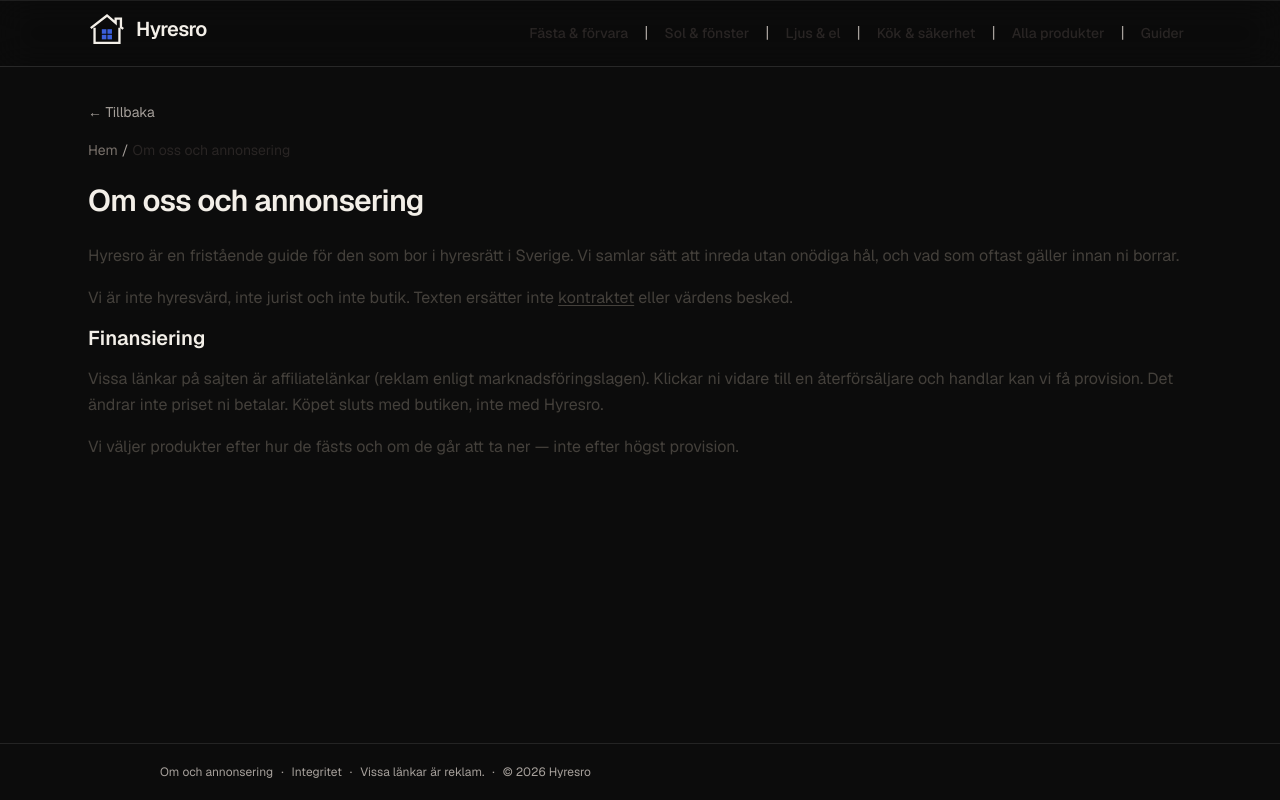
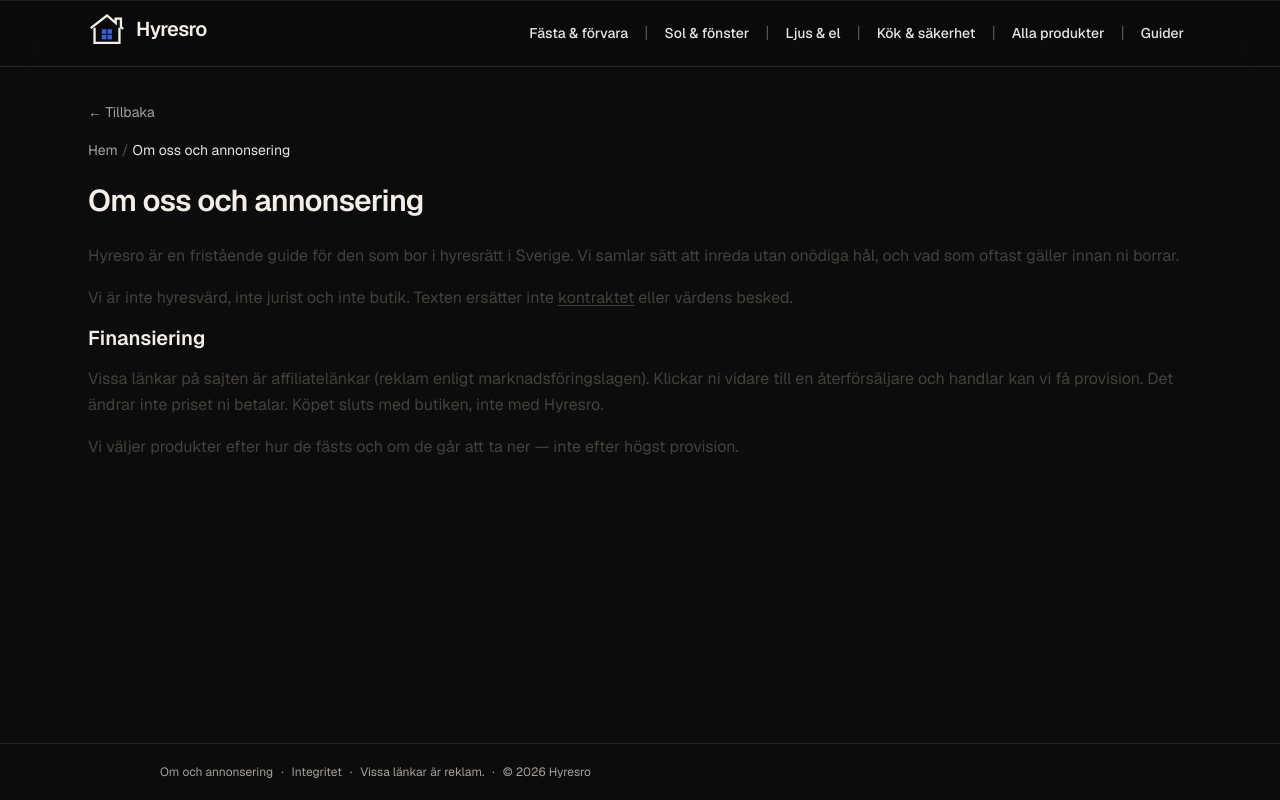
Before and after one commit to snabbsajt/hyresro, a Next.js app: page /om in a window 1280 px wide. Built offline with nearby package versions, Linux system fonts and the light colour scheme.

Commit message:
Header och smulor i mörkt läge

```diff
--- a/src/components/Crumbs.tsx
+++ b/src/components/Crumbs.tsx
@@ -17,7 +17,7 @@ export function Crumbs({ items }: { items: Crumb[] }) {
   };
 
   return (
-    <nav aria-label="Du är här" className="text-sm text-stone-500">
+    <nav aria-label="Du är här" className="text-sm text-stone-400">
       <script
         type="application/ld+json"
         dangerouslySetInnerHTML={{ __html: JSON.stringify(jsonLd) }}
@@ -27,11 +27,11 @@ export function Crumbs({ items }: { items: Crumb[] }) {
           const last = i === trail.length - 1;
           return (
             <li key={`${c.label}-${i}`} className="flex items-center gap-1">
-              {i > 0 ? <span aria-hidden className="text-stone-400">/</span> : null}
+              {i > 0 ? <span aria-hidden className="text-stone-600">/</span> : null}
               {last || !c.href ? (
-                <span className={last ? "text-stone-800" : ""}>{c.label}</span>
+                <span className={last ? "text-stone-200" : ""}>{c.label}</span>
               ) : (
-                <Link href={c.href} className="underline-offset-2 hover:underline hover:text-stone-800">
+                <Link href={c.href} className="underline-offset-2 hover:underline hover:text-white">
                   {c.label}
                 </Link>
               )}
--- a/src/components/Header.tsx
+++ b/src/components/Header.tsx
@@ -52,7 +52,7 @@ export function Header() {
 
   return (
     <>
-      <header className="glass-bar sticky top-0 z-50 border-b border-stone-300">
+      <header className="glass-bar sticky top-0 z-50 border-b border-white/10">
         <div className="mx-auto flex max-w-6xl items-center justify-between gap-4 px-4 py-3 sm:px-6">
           <Link
             href="/"
@@ -81,14 +81,14 @@ export function Header() {
                     onMouseEnter={() => setDesktopOpenId(item.id)}
                   >
                     {index > 0 && (
-                      <span className="select-none px-1 text-stone-400" aria-hidden>
+                      <span className="select-none px-1 text-stone-600" aria-hidden>
                         |
                       </span>
                     )}
                     <button
                       type="button"
-                      className={`px-2 py-1.5 text-sm font-medium text-stone-800 hover:text-stone-950 ${
-                        open ? "text-stone-950" : ""
+                      className={`px-2 py-1.5 text-sm font-medium text-stone-200 hover:text-white ${
+                        open ? "text-white" : ""
                       }`}
                       aria-expanded={open}
                       aria-haspopup="true"
@@ -116,7 +116,7 @@ export function Header() {
           <button
             ref={buttonRef}
             type="button"
-            className="inline-flex h-10 w-10 items-center justify-center text-stone-800 hover:bg-stone-200 md:hidden"
+            className="inline-flex h-10 w-10 items-center justify-center text-stone-100 hover:bg-white/10 md:hidden"
             aria-expanded={mobileOpen}
             aria-controls={menuId}
             aria-label={mobileOpen ? "Stäng meny" : "Öppna meny"}
@@ -138,7 +138,7 @@ export function Header() {
       {mobileOpen ? (
         <nav
           id={menuId}
-          className="fixed inset-x-0 top-[57px] z-[60] max-h-[70vh] overflow-y-auto border-b border-stone-300 bg-[#F3EFEA] shadow-md md:hidden"
+          className="fixed inset-x-0 top-[57px] z-[60] max-h-[70vh] overflow-y-auto border-b border-white/10 bg-[#111] shadow-md md:hidden"
           style={{ WebkitOverflowScrolling: "touch" }}
           aria-label="Huvudmeny"
         >
@@ -146,10 +146,10 @@ export function Header() {
             {navItems.map((item) => {
               const expanded = mobileExpanded === item.id;
               return (
-                <li key={item.id} className="border-b border-stone-200 last:border-b-0">
+                <li key={item.id} className="border-b border-white/10 last:border-b-0">
                   <button
                     type="button"
-                    className="flex w-full items-center justify-between py-3 text-left text-base font-medium text-stone-800"
+                    className="flex w-full items-center justify-between py-3 text-left text-base font-medium text-stone-100"
                     aria-expanded={expanded}
                     onClick={() =>
                       setMobileExpanded((cur) => (cur === item.id ? null : item.id))
@@ -166,7 +166,7 @@ export function Header() {
                         <li key={link.href}>
                           <Link
                             href={link.href}
-                            className="block py-2 text-sm text-stone-700 hover:text-stone-950"
+                            className="block py-2 text-sm text-stone-300 hover:text-white"
                             onClick={closeMobile}
                           >
                             {link.label}
```
